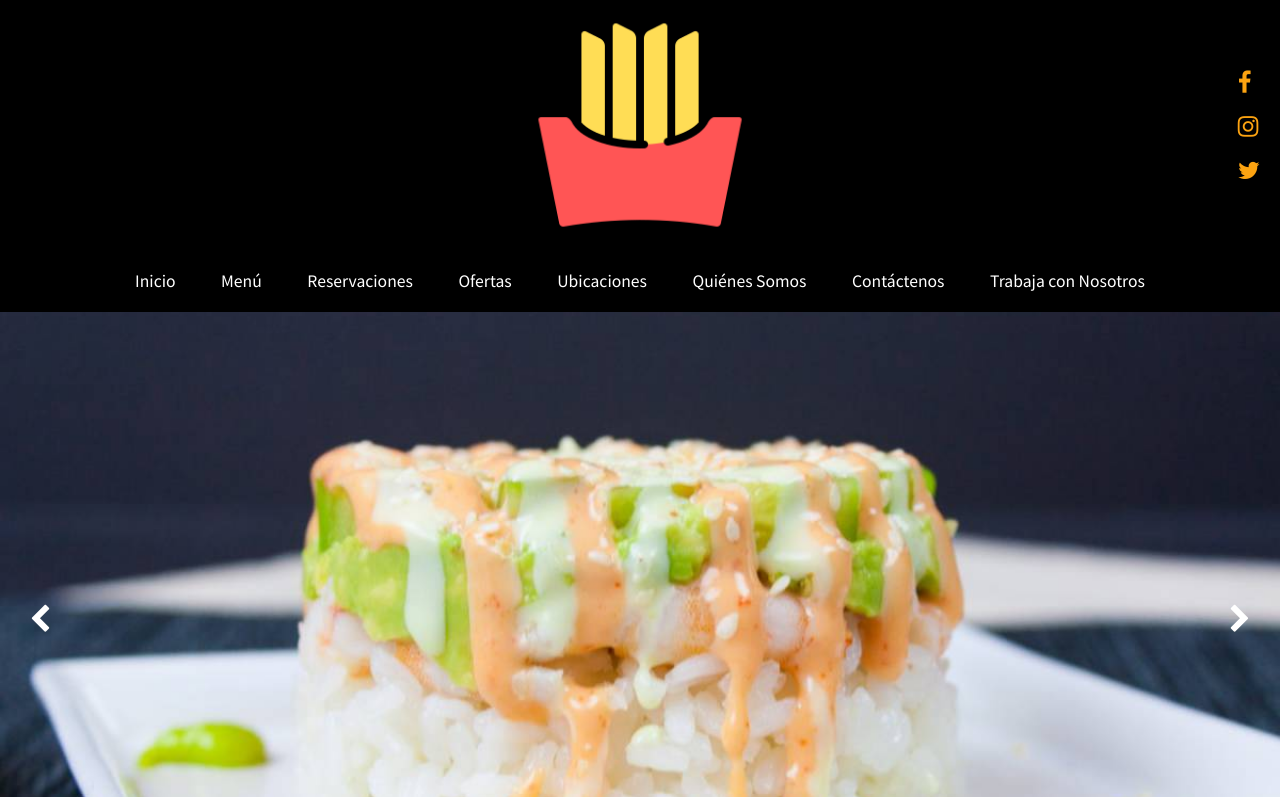
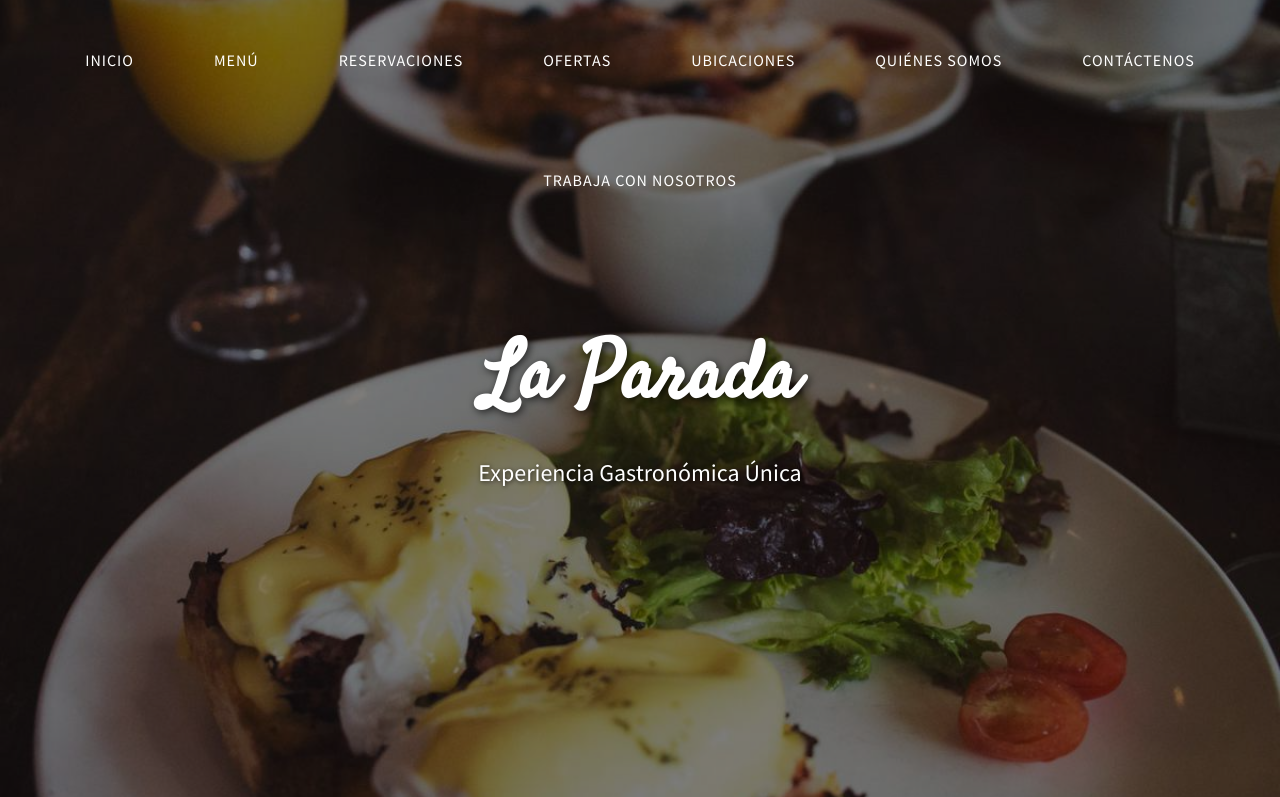
Before and after one commit to Ricardo-lainez/Ricjear_tech-AWD-fast_food_app, a plain HTML site: page FastFoodApp/index.html in a window 1280 px wide. Shown: the top 797 px of the page. Drawn offline with Linux system fonts and the light colour scheme.

Commit message:
index modification

```diff
--- a/FastFoodApp/index.html
+++ b/FastFoodApp/index.html
@@ -14,6 +14,127 @@
 	<link rel="stylesheet" href="https://cdnjs.cloudflare.com/ajax/libs/font-awesome/4.7.0/css/font-awesome.min.css" />
 	<link href="https://fonts.googleapis.com/css2?family=Source+Sans+Pro&display=swap" rel="stylesheet">
 	<style>
+		* {
+			margin: 0;
+			padding: 0;
+			box-sizing: border-box;
+		}
+
+		body {
+			font-family: 'Source Sans Pro', sans-serif;
+		}
+
+		/* New Header Styles - Similar to reference image */
+		header {
+			position: relative;
+			width: 100%;
+			height: 100vh;
+			background-image: url('images/slider/slider1.jpg');
+			background-size: cover;
+			background-position: center;
+			background-repeat: no-repeat;
+			display: flex;
+			flex-direction: column;
+			justify-content: center;
+			align-items: center;
+		}
+
+		header::before {
+			content: '';
+			position: absolute;
+			top: 0;
+			left: 0;
+			width: 100%;
+			height: 100%;
+			background: rgba(0, 0, 0, 0.5);
+			z-index: 1;
+		}
+
+		/* Navigation Menu */
+		nav {
+			position: absolute;
+			top: 30px;
+			width: 100%;
+			z-index: 100;
+			display: flex;
+			justify-content: center;
+			align-items: center;
+			background: transparent;
+		}
+
+		.menu_list {
+			list-style: none;
+			display: flex;
+			gap: 40px;
+			align-items: center;
+			flex-wrap: wrap;
+			justify-content: center;
+			padding: 20px;
+			background: transparent;
+		}
+
+		.list_item {
+			position: relative;
+		}
+
+		.list_item .link {
+			color: #ffffff;
+			text-decoration: none;
+			font-size: 16px;
+			font-weight: 500;
+			text-transform: uppercase;
+			letter-spacing: 1px;
+			transition: all 0.3s ease;
+			padding: 10px 15px;
+			display: block;
+		}
+
+		.list_item .link:hover {
+			color: #EE9B14;
+			transform: translateY(-2px);
+		}
+
+		.list_item .link::after {
+			content: '';
+			position: absolute;
+			bottom: 5px;
+			left: 50%;
+			transform: translateX(-50%);
+			width: 0;
+			height: 2px;
+			background: #EE9B14;
+			transition: width 0.3s ease;
+		}
+
+		.list_item .link:hover::after {
+			width: 80%;
+		}
+
+		/* Header Content */
+		.header-content {
+			position: relative;
+			z-index: 10;
+			text-align: center;
+			color: #ffffff;
+			max-width: 800px;
+			padding: 20px;
+		}
+
+		.header-content h1 {
+			font-family: 'Satisfy', cursive;
+			font-size: 80px;
+			margin-bottom: 20px;
+			color: #ffffff;
+			text-shadow: 2px 2px 8px rgba(0, 0, 0, 0.7);
+		}
+
+		.header-content p {
+			font-size: 24px;
+			margin-bottom: 30px;
+			text-shadow: 1px 1px 4px rgba(0, 0, 0, 0.7);
+		}
+
+		/* Section Styles */
 		h1 {
 			color: #EE9B14;
 			font-family: 'Satisfy', cursive;
@@ -22,23 +143,30 @@
 			margin-top: 40px;
 			margin-bottom: 80px;
 		}
-		.logo {
-			width: 250px;
-			height: auto;
+
+		@media (max-width: 768px) {
+			.menu_list {
+				gap: 20px;
+				padding: 15px;
+			}
+
+			.list_item .link {
+				font-size: 14px;
+			}
+
+			.header-content h1 {
+				font-size: 50px;
+			}
+
+			.header-content p {
+				font-size: 18px;
+			}
 		}
 	</style>
 </head>
 
 <body>
 	<header>
-		<img class="logo" src="images/logo2.png" alt="logo">
-		<div class="redes-encabezado">
-			<ul>
-				<li><a href="https://www.facebook.com"><i class="fa fa-facebook"></i></a></li>
-				<li><a href="https://www.instagram.com"><i class="fa fa-instagram"></i></a></li>
-				<li><a href="https://www.twitter.com"><i class="fa fa-twitter"></i></a></li>
-			</ul>
-		</div>
 		<nav>
 			<ul class="menu_list" id="menu_list">
 				<li class="list_item"><a href="index.html" class="link">Inicio</a></li>
@@ -51,6 +179,11 @@
 				<li class="list_item"><a href="html/trabajaConNosotros.html" class="link">Trabaja con Nosotros</a></li>
 			</ul>
 		</nav>
+
+		<div class="header-content">
+			<h1>La Parada</h1>
+			<p>Experiencia Gastronómica Única</p>
+		</div>
 	</header>
 	<div class="container_slider">
 		<div class="slider" id="slider">
@@ -67,10 +200,6 @@
 				<img src="images/slider/slider4.jpg" alt="img4" class="slider_img">
 			</div>
 		</div>
-		<div class="slider__btn slider__btn--derecha" id="btn_derecha"><i class="fa fa-chevron-right"
-				aria-hidden="true"></i></div>
-		<div class="slider__btn slider__btn--izquierda" id="btn_izquierda"><i class="fa fa-chevron-left"
-				aria-hidden="true"></i></div>
 	</div>
 	<script src="js/slider.js"></script>
 	<section class="laParada">
@@ -98,14 +227,6 @@
 		</div>
 	</section>
 	<footer>
-		<div class="footer-content">
-			<h3>Síguenos en nuestras redes sociales</h3>
-			<ul class="redes_sociales">
-				<li><a href="https://www.facebook.com"><i class="fa fa-facebook"></i></a></li>
-				<li><a href="https://www.instagram.com"><i class="fa fa-instagram"></i></a></li>
-				<li><a href="https://www.twitter.com"><i class="fa fa-twitter"></i></a></li>
-			</ul>
-		</div>
 		<div class="derechos">
 			<p>reCAPTCHA y Google protegen este sitio</p>
 			<p>copyright &copy;2021 La Parada. Inc</p>
```
